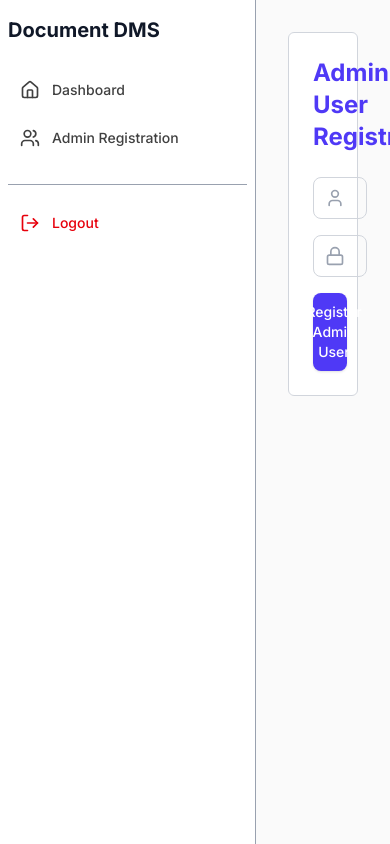
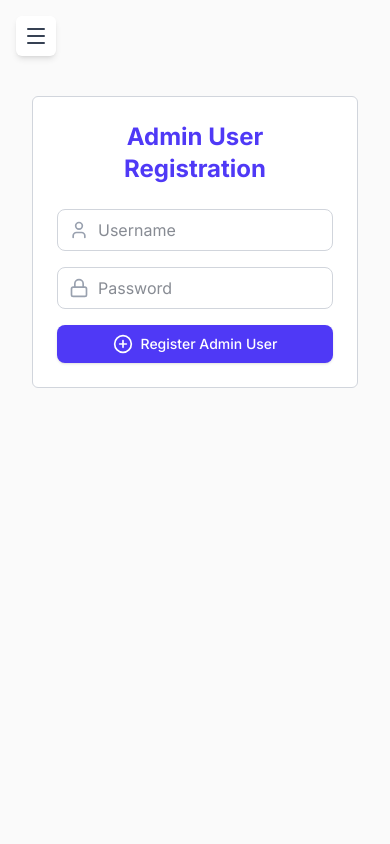
Before and after one commit to krishnaagarwal781/all_soft_assignment, a React (Vite) app: page /admin-register in a window 390 px wide. Built offline with nearby package versions, Linux system fonts and the light colour scheme.

Commit message:
added mobile responsiveness

```diff
--- a/src/components/Layout.jsx
+++ b/src/components/Layout.jsx
@@ -1,14 +1,17 @@
 import { Link } from "react-router-dom";
-import { LogOut, Home, Users } from "lucide-react";
+import { LogOut, Home, Users, Menu, X } from "lucide-react";
 import { AuthContext } from "../App";
-import { useContext } from "react";
+import { useContext, useState } from "react";
 
 const Layout = ({ children }) => {
   const { logout } = useContext(AuthContext);
+  const [sidebarOpen, setSidebarOpen] = useState(false);
+
   const NavItem = ({ to, icon: Icon, label }) => (
     <Link
       to={to}
       className="flex items-center p-3 text-sm font-medium text-neutral-700 rounded-lg hover:bg-neutral-100 transition-colors"
+      onClick={() => setSidebarOpen(false)}
     >
       <Icon className="w-5 h-5 mr-3" />
       {label}
@@ -17,7 +20,25 @@ const Layout = ({ children }) => {
 
   return (
     <div className="flex h-screen bg-neutral-50">
-      <aside className="w-64 py-4 px-2 space-y-6 bg-white border-r border-gray-400">
+      {/* Mobile sidebar toggle */}
+      <div className="md:hidden fixed top-0 left-0 z-40 p-4">
+        <button
+          onClick={() => setSidebarOpen(!sidebarOpen)}
+          className="p-2 text-gray-700 bg-white rounded-md shadow-md"
+        >
+          {sidebarOpen ? (
+            <X className="w-6 h-6" />
+          ) : (
+            <Menu className="w-6 h-6" />
+          )}
+        </button>
+      </div>
+
+      <aside
+        className={`fixed inset-y-0 left-0 z-30 w-64 py-4 px-2 space-y-6 bg-white border-r border-gray-400 transform ${
+          sidebarOpen ? "translate-x-0" : "-translate-x-full"
+        } md:relative md:translate-x-0 transition-transform duration-200 ease-in-out`}
+      >
         <h1 className="text-xl font-bold text-primary">Document DMS</h1>
         <nav className="space-y-1">
           <NavItem to="/dashboard" icon={Home} label="Dashboard" />{" "}
@@ -38,7 +59,16 @@ const Layout = ({ children }) => {
         </div>
       </aside>
 
-      <main className="flex-1 p-8 overflow-y-auto">{children}</main>
+      {sidebarOpen && (
+        <div
+          className="fixed inset-0 z-20 bg-black opacity-50 md:hidden"
+          onClick={() => setSidebarOpen(false)}
+        ></div>
+      )}
+
+      <main className="flex-1 p-8 overflow-y-auto md:ml-0 mt-16 md:mt-0">
+        {children}
+      </main>
     </div>
   );
 };
```
